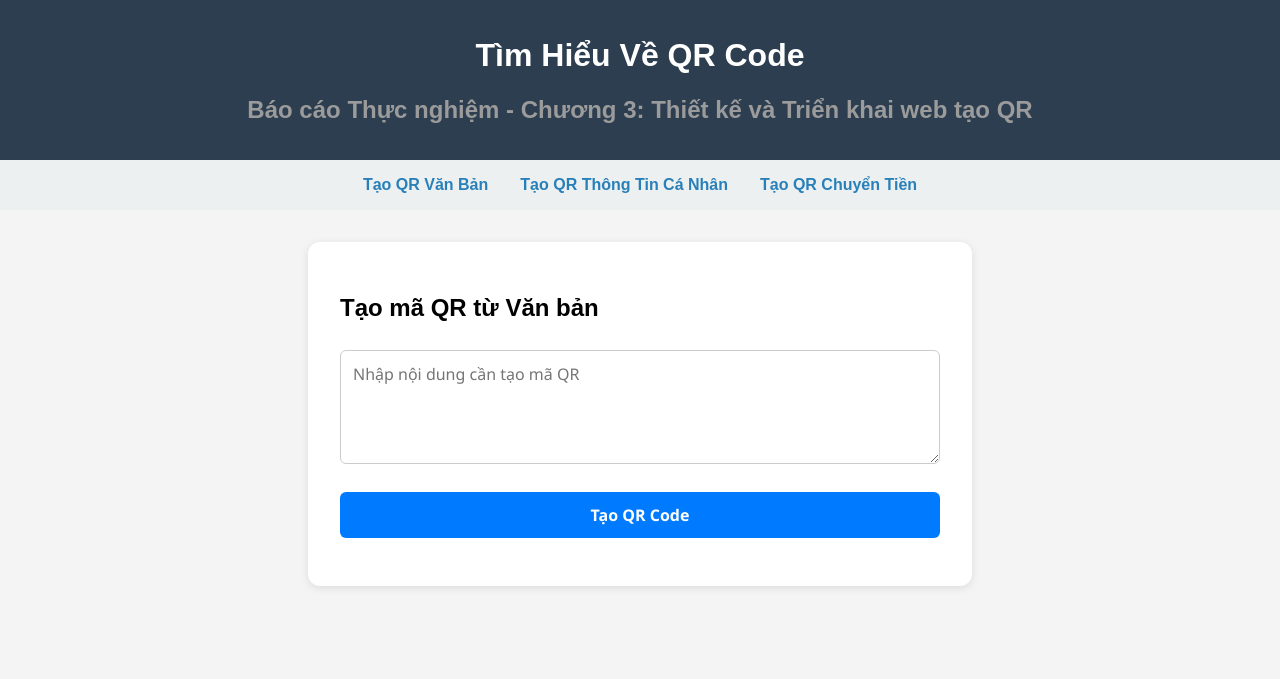
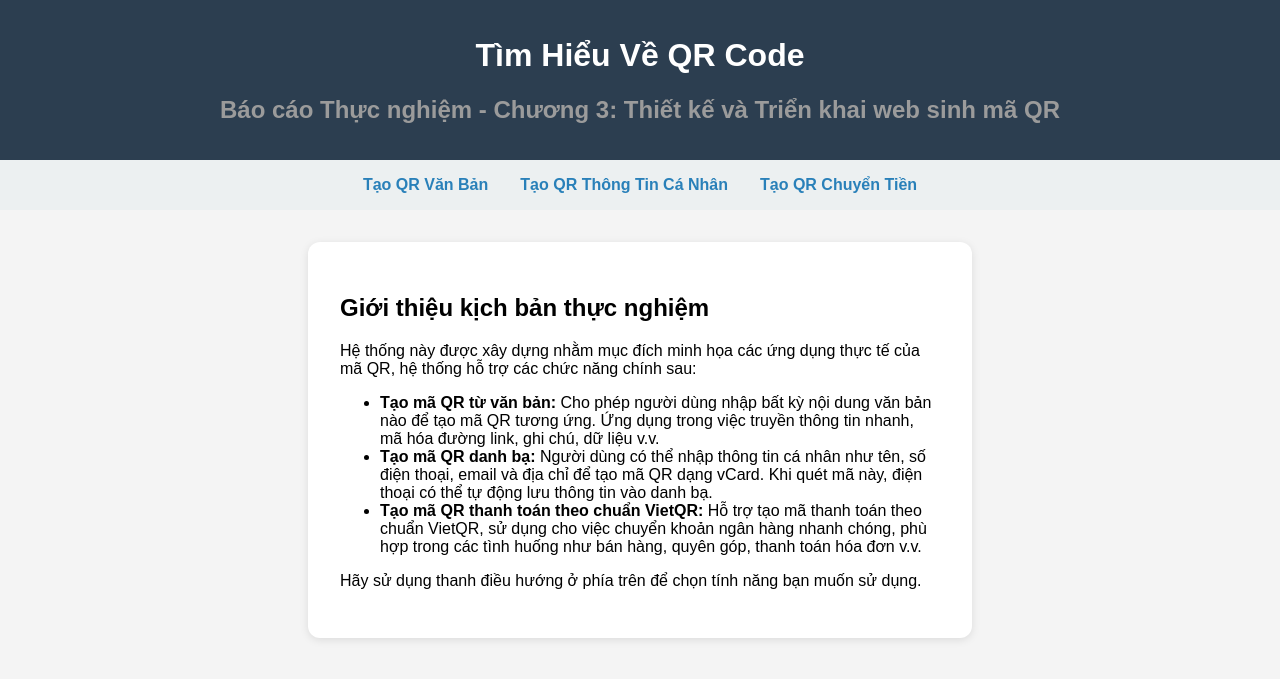
Before and after one commit to vinh204/qr-system, a Flask app: page / in a window 1280 px wide. Shown: the top 679 px of the page. Run offline with Flask 3, Linux system fonts and the light colour scheme.

Commit message:
initial intro.html && update

```diff
--- a/app.py
+++ b/app.py
@@ -3,18 +3,43 @@ import qrcode
 import io
 import base64
 from vietqr import VietQR
+from PIL import Image
 
 app = Flask(__name__)
 
-def generate_qr_base64(data):
-    img = qrcode.make(data)
+from PIL import Image  # Thêm nếu chưa import
+
+def generate_qr_base64(data, logo_path="./static/logo.png"):
+    qr = qrcode.QRCode(
+        version=1,
+        error_correction=qrcode.constants.ERROR_CORRECT_H,
+        box_size=10,
+        border=4,
+    )
+    qr.add_data(data)
+    qr.make(fit=True)
+
+    img = qr.make_image(fill_color="black", back_color="white").convert("RGB")
+
+    try:
+        logo = Image.open(logo_path)
+        qr_width, qr_height = img.size
+        logo_size = int(qr_width * 0.15)
+        logo = logo.resize((logo_size, logo_size), Image.LANCZOS)
+
+        pos = ((qr_width - logo_size) // 2, (qr_height - logo_size) // 2)
+        img.paste(logo, pos, mask=logo if logo.mode == 'RGBA' else None)
+    except Exception as e:
+        print("Không thể thêm logo:", e)
+
     buf = io.BytesIO()
     img.save(buf, format="PNG")
     return base64.b64encode(buf.getvalue()).decode("utf-8")
 
+
 @app.route("/")
 def home():
-    return render_template("text.html")
+    return render_template("intro.html")
 
 @app.route("/text", methods=["GET", "POST"])
 def text_qr():
--- /dev/null
+++ b/templates/intro.html
@@ -0,0 +1,19 @@
+{% extends "layout.html" %}
+{% block content %}
+<h2>Giới thiệu kịch bản thực nghiệm</h2>
+
+<p>
+    Hệ thống này được xây dựng nhằm mục đích minh họa các ứng dụng thực
+    tế của mã QR, hệ thống hỗ trợ các chức năng chính sau:
+</p>
+
+<ul>
+    <li><strong>Tạo mã QR từ văn bản:</strong> Cho phép người dùng nhập bất kỳ nội dung văn bản nào để tạo mã QR tương ứng. Ứng dụng trong việc truyền thông tin nhanh, mã hóa đường link, ghi chú, dữ liệu v.v.</li>
+    <li><strong>Tạo mã QR danh bạ:</strong> Người dùng có thể nhập thông tin cá nhân như tên, số điện thoại, email và địa chỉ để tạo mã QR dạng vCard. Khi quét mã này, điện thoại có thể tự động lưu thông tin vào danh bạ.</li>
+    <li><strong>Tạo mã QR thanh toán theo chuẩn VietQR:</strong> Hỗ trợ tạo mã thanh toán theo chuẩn VietQR, sử dụng cho việc chuyển khoản ngân hàng nhanh chóng, phù hợp trong các tình huống như bán hàng, quyên góp, thanh toán hóa đơn v.v.</li>
+</ul>
+
+<p>
+    Hãy sử dụng thanh điều hướng ở phía trên để chọn tính năng bạn muốn sử dụng.
+</p>
+{% endblock %}
--- a/templates/layout.html
+++ b/templates/layout.html
@@ -8,7 +8,7 @@
 <body>
     <header>
         <h1>Tìm Hiểu Về QR Code</h1>
-        <h2>Báo cáo Thực nghiệm - Chương 3: Thiết kế và Triển khai web tạo QR</h2>
+        <h2>Báo cáo Thực nghiệm - Chương 3: Thiết kế và Triển khai web sinh mã QR</h2>
     </header>
     <nav>
         <a href="/text" class="{{ 'active' if request.path == '/text' else '' }}">Tạo QR Văn Bản</a>
--- a/templates/transfer.html
+++ b/templates/transfer.html
@@ -7,7 +7,6 @@
         <option value="970436" {% if request.form.bank_bin == "970436" %}selected{% endif %}>Vietcombank</option>
         <option value="970405" {% if request.form.bank_bin == "970405" %}selected{% endif %}>VietinBank</option>
         <option value="970407" {% if request.form.bank_bin == "970407" %}selected{% endif %}>BIDV</option>
-        <!-- Thêm ngân hàng khác nếu muốn -->
     </select>
     <input type="text" name="account_number" placeholder="Số tài khoản *" required value="{{ request.form.account_number or '' }}">
     <input type="number" name="amount" placeholder="Số tiền (VNĐ)" value="{{ request.form.amount or '' }}">
```
Also changed, not shown: static/logo.png (added).
